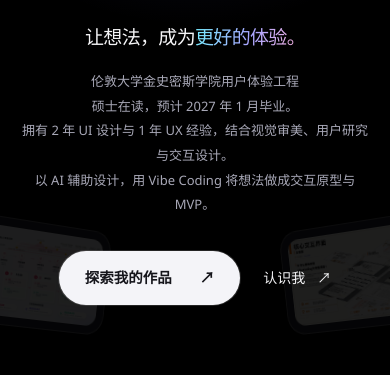
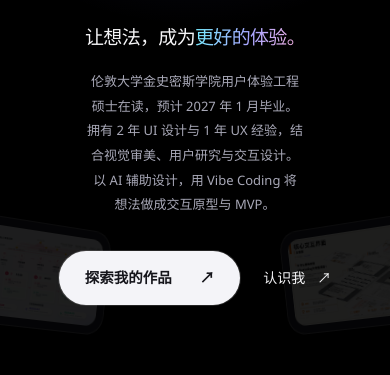
Before and after one commit to Aoye-3/VincentYang-portfolio, a plain HTML site: page index.html in a window 390 px wide. Shown: the part 405-780 px from the top of the page. Drawn offline with Linux system fonts and the light colour scheme.

Commit message:
Balance each hero sentence independently on small screens

```diff
--- a/custom.css
+++ b/custom.css
@@ -81,6 +81,7 @@ header.site-header { position: relative; display: block; width: 100%; height: 0;
 .hero-content h1 > span { display: block; font-size: 2rem; letter-spacing: .38em; font-weight: 400; margin: 19px 0 0; }
 .hero-statement { font-size: clamp(2.1rem, 2.6vw, 3.6rem); letter-spacing: -.035em; margin-top: 28px; font-weight: 550; }
 .hero-description { color: #a8a8b7; font-size: 1.4rem; line-height: 1.9; margin-top: 16px; text-wrap: balance; }
+.hero-description > span { display: block; }
 .hero-actions { display: flex; align-items: center; justify-content: center; gap: 28px; margin-top: 34px; }
 .hero-bottom { position: absolute; bottom: 28px; inset-inline: 5%; display: grid; grid-template-columns: 1fr auto 1fr; gap: 20px; align-items: center; font-size: 1rem; color: #9696a5; }
 .hero-bottom > span { letter-spacing: .15em; }
--- a/index.html
+++ b/index.html
@@ -44,7 +44,7 @@
         <p class="hero-kicker">UX DESIGN <span>×</span> PRODUCT EXPERIENCE</p>
         <h1 id="hero-title">Wenjie Yang<span>杨雯捷</span></h1>
         <p class="hero-statement">让想法，成为<span class="gradient-text">更好的体验。</span></p>
-        <p class="hero-description">伦敦大学金史密斯学院用户体验工程硕士在读，预计 2027 年 1 月毕业。<br>拥有 2 年 UI 设计与 1 年 UX 经验，结合视觉审美、用户研究与交互设计。<br>以 AI 辅助设计，用 Vibe Coding 将想法做成交互原型与 MVP。</p>
+        <p class="hero-description"><span>伦敦大学金史密斯学院用户体验工程硕士在读，预计 2027 年 1 月毕业。</span><span>拥有 2 年 UI 设计与 1 年 UX 经验，结合视觉审美、用户研究与交互设计。</span><span>以 AI 辅助设计，用 Vibe Coding 将想法做成交互原型与 MVP。</span></p>
         <div class="hero-actions"><a class="button button-primary" data-magnetic href="#projects">探索我的作品 <span aria-hidden="true">↗</span></a><a class="text-link" href="#about">认识我 <span aria-hidden="true">↗</span></a></div>
       </div>
       <div class="hero-bottom"><span>PORTFOLIO — 2026</span><a href="#projects">向下探索 <span aria-hidden="true">↓</span></a><div class="hero-motion-controls"><span class="pointer-hint">移动鼠标，让作品显影</span><span class="touch-hint">轻触背景，点亮作品</span><button id="motion-toggle" type="button" aria-pressed="false" aria-label="暂停背景动效">暂停动效 <span aria-hidden="true">Ⅱ</span></button></div></div>
```
